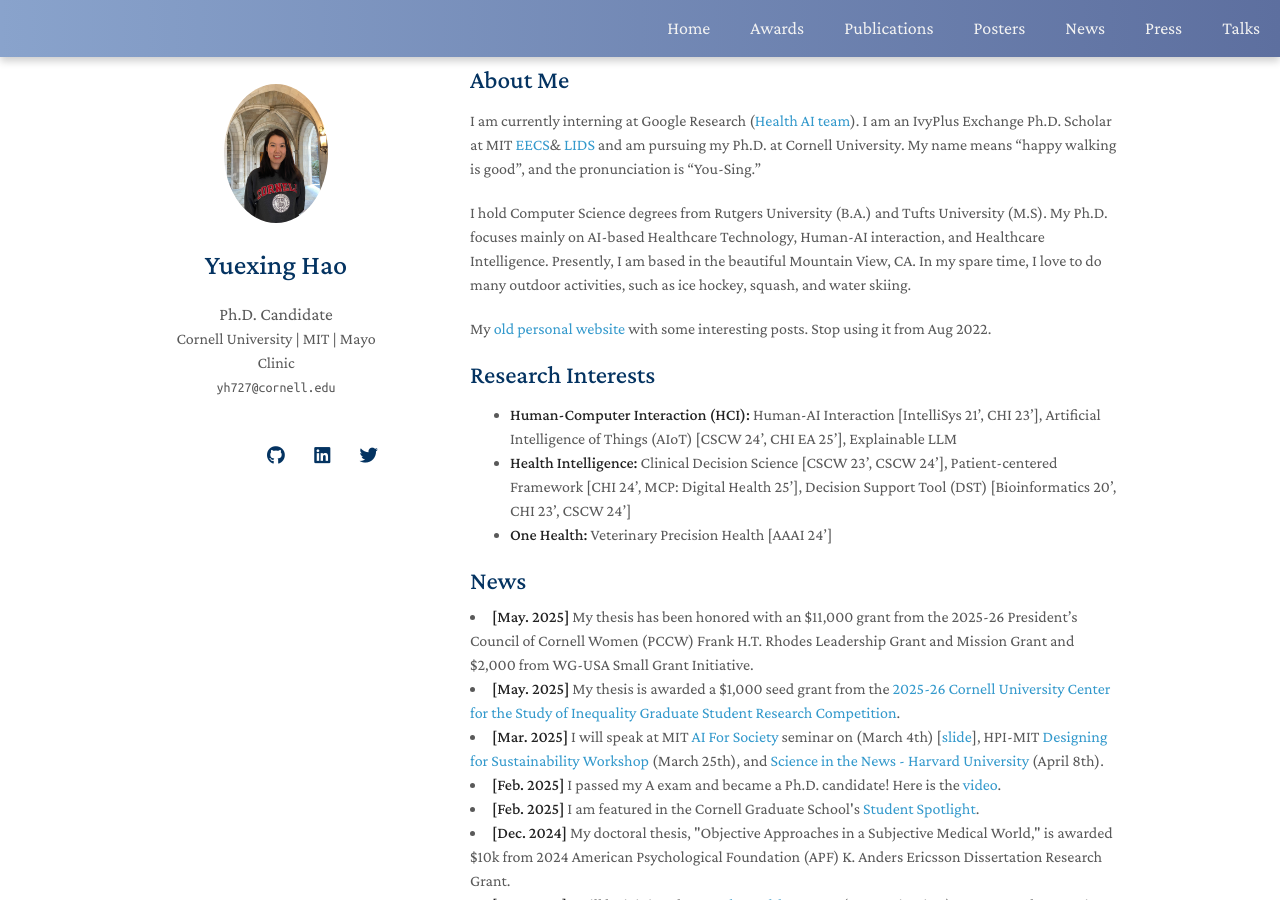
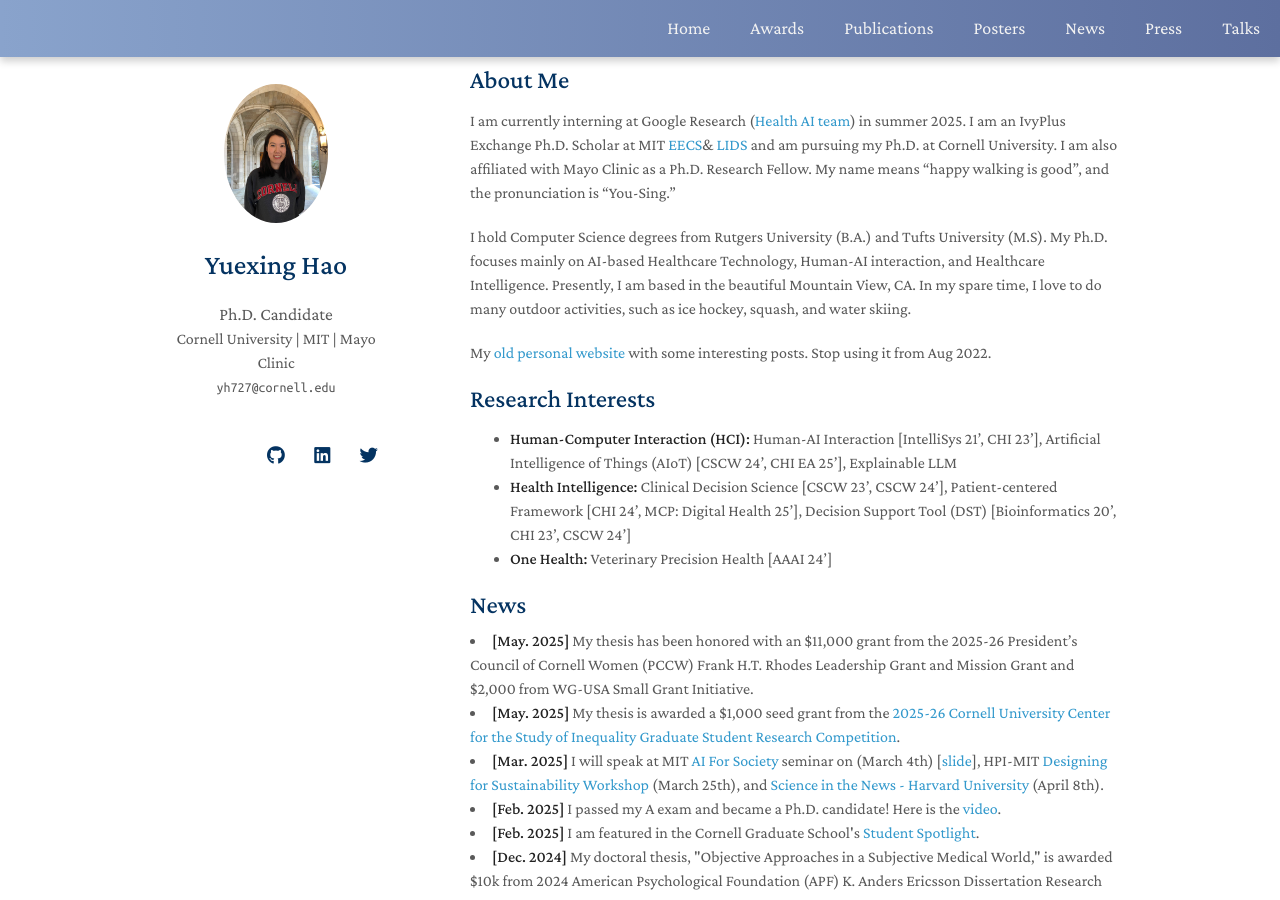
Before and after one commit to YuexingHao/Yuexing-Hao, a Jekyll site: the page built from index.md, in a window 1280 px wide and 900 px high. Built offline with Jekyll 4.4.1, drawn with Linux system fonts in a browser that asks for light colours; nearby versions of some CDN libraries; a style sheet for code colours, icons or effects is not loaded; our own code applies the rules of GitHub Pages for plain Markdown files.

Commit message:
Update index.md

```diff
--- a/index.md
+++ b/index.md
@@ -4,7 +4,7 @@
 
 ## About Me
 
-I am currently interning at Google Research ([Health AI team](https://health.google/)). I am an IvyPlus Exchange Ph.D. Scholar at MIT [EECS](https://www.eecs.mit.edu/)& [LIDS](https://lids.mit.edu/) and am pursuing my Ph.D. at Cornell University. My name means "happy walking is good", and the pronunciation is "You-Sing."
+I am currently interning at Google Research ([Health AI team](https://health.google/)) in summer 2025. I am an IvyPlus Exchange Ph.D. Scholar at MIT [EECS](https://www.eecs.mit.edu/)& [LIDS](https://lids.mit.edu/) and am pursuing my Ph.D. at Cornell University. I am also affiliated with Mayo Clinic as a Ph.D. Research Fellow. My name means "happy walking is good", and the pronunciation is "You-Sing."
 
 I hold Computer Science degrees from Rutgers University (B.A.) and Tufts University (M.S). My Ph.D. focuses mainly on AI-based Healthcare Technology, Human-AI interaction, and Healthcare Intelligence. Presently, I am based in the beautiful Mountain View, CA. In my spare time, I love to do many outdoor activities, such as ice hockey, squash, and water skiing.
 
```
